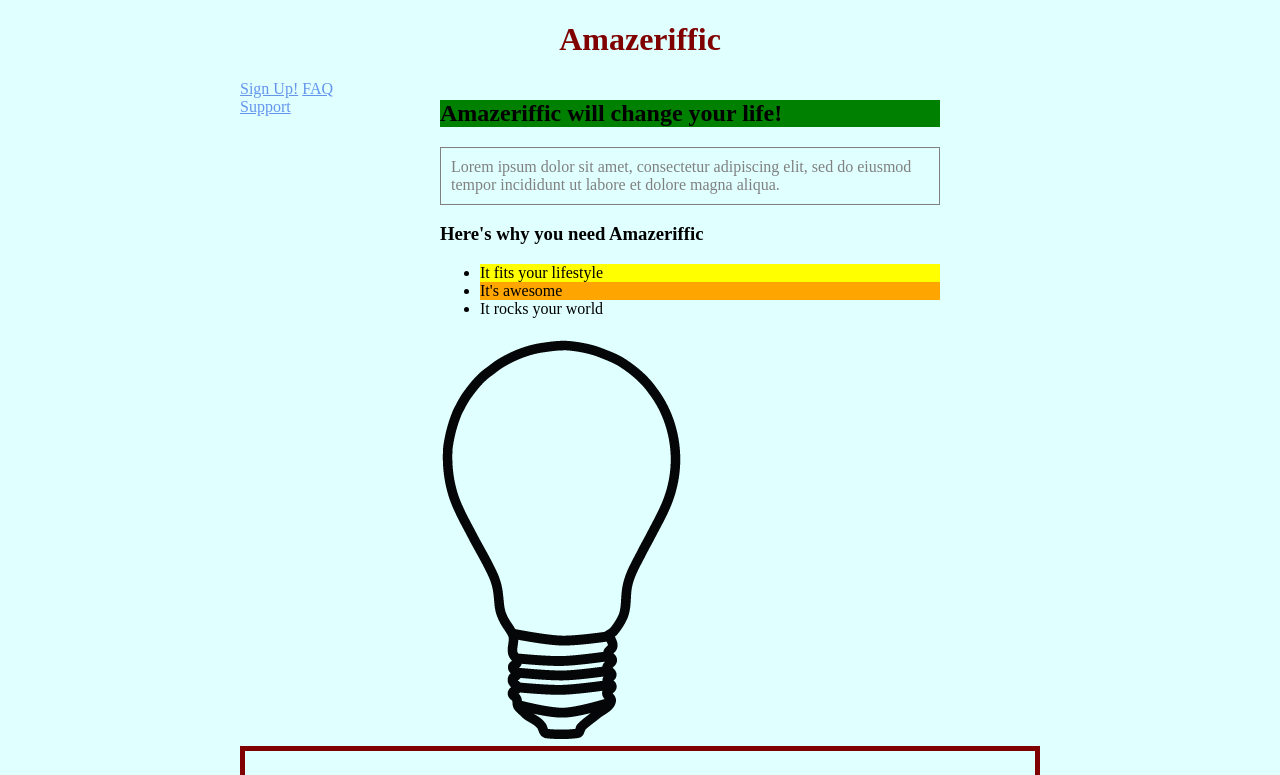
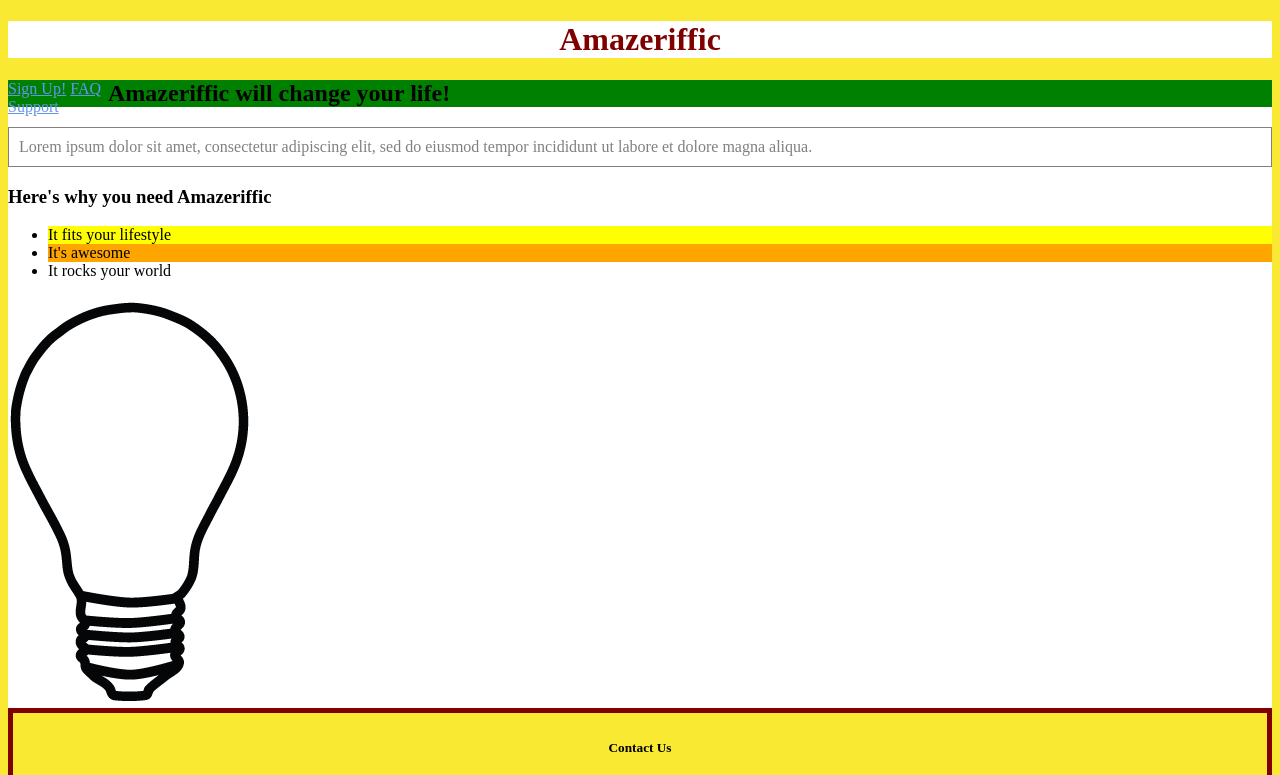
Before and after one commit to BytingBucs2-0/BHardy_Amazeriffic, a plain HTML site: page index.html in a window 1280 px wide. Shown: the top 775 px of the page. Drawn offline with Linux system fonts and the light colour scheme; a web font is replaced by a local one.

Commit message:
textbook checkpoint

```diff
--- a/style.css
+++ b/style.css
@@ -1,7 +1,17 @@
 body {
-	background: lightcyan;
-	width: 800px;
-	margin: auto;
+	background: #F9E933;
+}
+
+header, main, footer {
+	min-width: 855px;
+}
+
+header {
+	background: white;
+}
+
+main {
+	background: white;
 }
 
 h1 {
@@ -19,12 +29,6 @@ p {
 	color: gray;
 	border: 1px solid gray;
 	padding: 10px;
-}
-
-main {
-	width: 500px;
-	margin: auto;
-	overflow: auto;
 }
 
 h2 {
```
